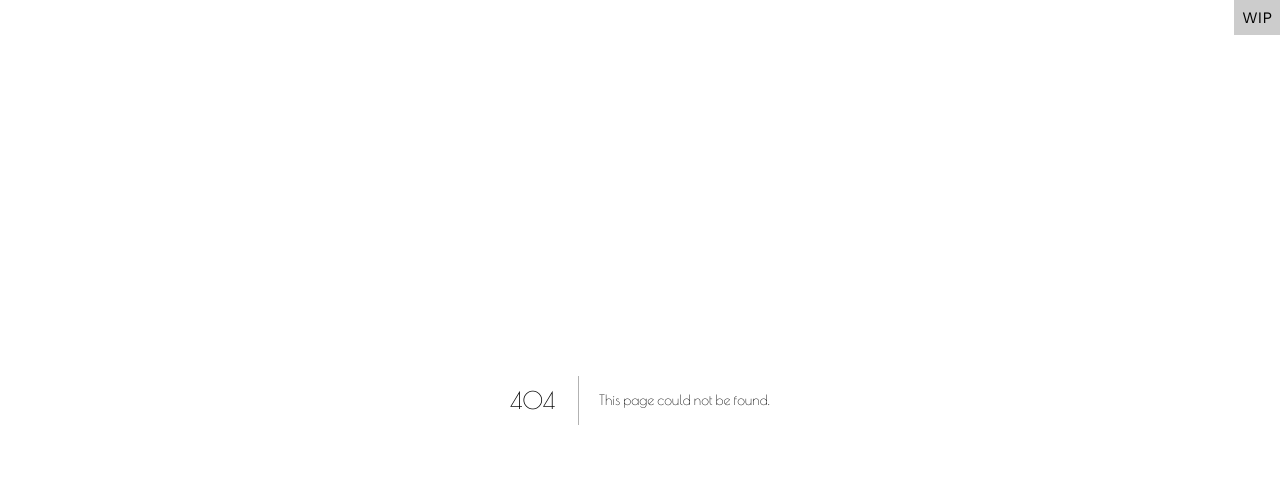
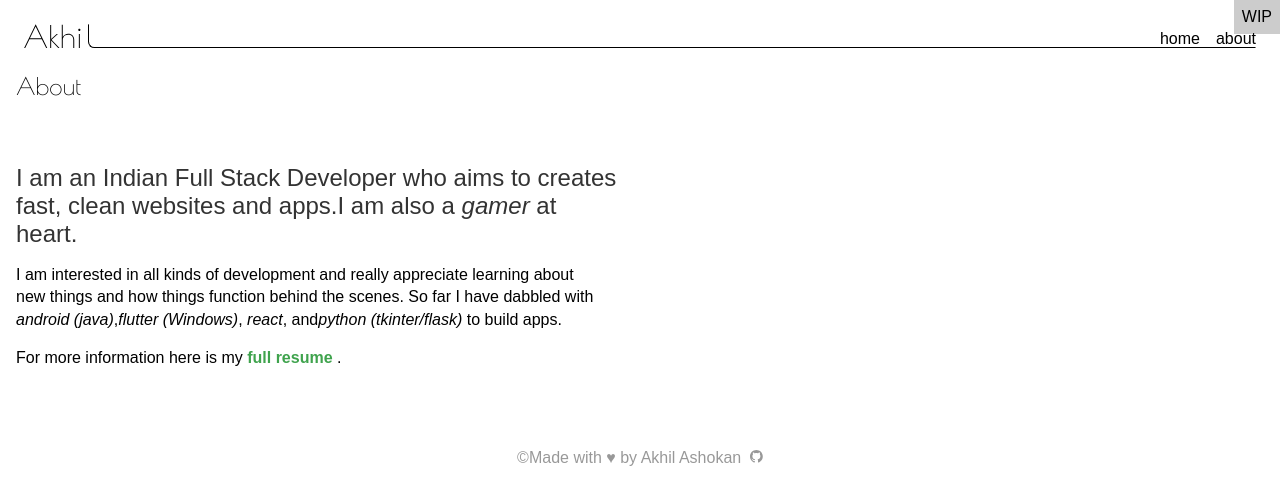
Before and after one commit to akhilashokan/akhilashokan.github.io, a Next.js app: page /about in a window 1280 px wide. Before the commit this address had no page. Shown: the top 504 px of the page. Built offline with nearby package versions, Linux system fonts and the light colour scheme.

Commit message:
+about page +header menu

```diff
--- a/components/header/header.module.scss
+++ b/components/header/header.module.scss
@@ -59,13 +59,16 @@
 .menu {
     position: absolute;
     right: 0;
-    top: 0;
-    width: 2rem;
-    display: inline-block;
+    bottom: 0;
+    display: flex;
+    column-gap: 1rem;
 
-    ._toggle_label::before {
-        content: '';
-        display: inline-block;
+    a {
+        text-decoration: none;
+        color: #000;
+    }
+
+    .btn {
         width: 2rem;
         height: .6rem;
         border: 1px solid #000;
--- a/components/header/header.tsx
+++ b/components/header/header.tsx
@@ -1,3 +1,4 @@
+import Link from "next/link";
 import style from "./header.module.scss"
 export default function Header() {
     return (
@@ -11,6 +12,9 @@ export default function Header() {
                     </svg>
                 </div>
                 <div className={style.menu}>
+                    <Link href={'/'}> home </Link>
+                    <Link href={'/about'}> about </Link>
+                    {/* <button className={style.btn}></button> */}
                 </div>
             </div>
         </header>
--- /dev/null
+++ b/pages/about.tsx
@@ -0,0 +1,30 @@
+
+import Link from "next/link"
+import Footer from "../components/footer/footer"
+import Header from "../components/header/header"
+export default function About() {
+    return (<>
+        <Header />
+        <main className="aboutPage">
+            <section>
+                <h1>About</h1>
+            </section>
+
+            <p className="__intro">
+                I am an Indian Full Stack Developer who aims to creates fast,
+                clean websites and apps.I am also a <em title="assassins creed FTW">gamer</em> at heart.
+            </p>
+            <p className="__intro_extras">
+                I am interested in all kinds of development and really appreciate learning about
+                new things and how things function behind the scenes.
+                So far I have dabbled with <em title="Catering App">android (java)</em>,
+                <em title="PropMan">flutter (Windows)</em>, <em title="this site :)">react</em>, and
+                <em title="learned them to teach my cousin sis">python (tkinter/flask)</em> to build apps.
+            </p>
+            <p className="__intro_extras">
+                For more information here is my <strong><a title="link to my resume" href={"/AkhilAshokanResume.pdf"}> full resume</a></strong> .
+            </p>
+        </main>
+        <Footer />
+    </>)
+}
--- a/pages/style.scss
+++ b/pages/style.scss
@@ -1,4 +1,4 @@
-@import url('https://fonts.googleapis.com/css2?family=Poiret+One&family=Work+Sans:wght@200;400&display=swap');
+@import url('https://fonts.googleapis.com/css2?family=Poiret+One:wght@200;400&display=swap');
 
 html {
     box-sizing: border-box;
@@ -14,7 +14,8 @@ html {
 }
 
 $primaryFont: 'Poiret One', monospace;
-$secondaryFont: 'Work Sans', sans-serif;
+$secondaryFont: Arial, Helvetica;
+$accentColor: #3FA34D;
 
 @function toRem($value) {
     $result: ($value/16)+rem;
@@ -89,9 +90,36 @@ body,
     }
 }
 
+.aboutPage {
+
+    .__intro {
+        font-size: 1.5rem;
+        font-weight: 400;
+        max-width: 45ch;
+        color: #333;
+    }
+
+    .__intro_extras {
+        line-height: 2.5ch;
+    }
+
+    p {
+        margin-bottom: 1rem;
+        max-width: 65ch;
+        font-size: toRem(16);
+    }
+
+
+}
+
 // general
 main {
     padding-inline: 1rem;
+}
+
+a {
+    text-decoration: none;
+    color: $accentColor;
 }
 
 section {
```
Also changed, not shown: 1 other file (tests, documents, lock files or other folders).
